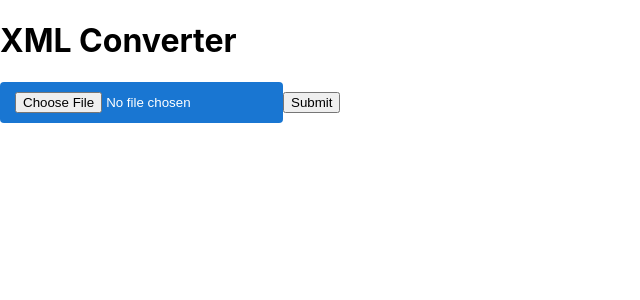
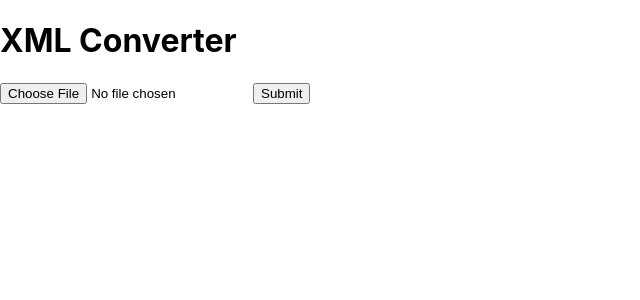
Before and after one commit to rmatsuda21/VizUI, a React (Create React App) app in the folder client/: page / in a window 1280 px wide. Shown: the top 300 px of the page, without its empty margins (0-640 px from the left). Built offline with nearby package versions, Linux system fonts and the light colour scheme.

Commit message:
fixed weird input css

```diff
--- a/client/src/widgets/stylesheets/MyButton.css
+++ b/client/src/widgets/stylesheets/MyButton.css
@@ -1,4 +1,4 @@
-input {
+input[type=button] {
     background-color: #1976d2;
     border-radius: 4px;
     border: none;
@@ -6,6 +6,6 @@ input {
     color: white;
 }
 
-input:hover {
+input[type=button]:hover {
     background-color: #14589b;
 }
```
